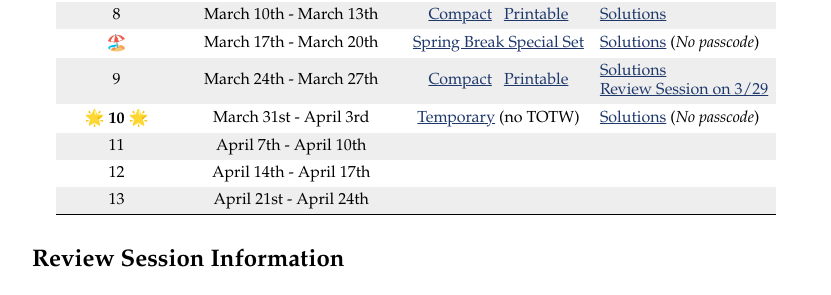
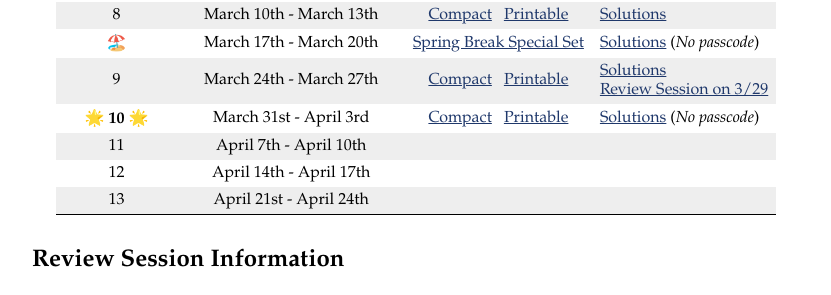
Before and after one commit to JHU-ODE-PILOT/SP25, a Jekyll site: the page built from problem_sets.md, in a window 1280 px wide. Shown: the part 945-1240 px from the top of the page, without its empty margins (224-1055 px from the left). Built offline with Jekyll 4.4.1, drawn with Linux system fonts in a browser that asks for light colours.

Commit message:
updates on week 10

```diff
--- a/problem_sets.md
+++ b/problem_sets.md
@@ -37,7 +37,7 @@ Here are the problem sets for each week of PILOT learning.
 | 8 | March 10th - March 13th | [Compact]({{site.baseurl}}/PSets/8C.pdf) &nbsp; [Printable]({{site.baseurl}}/PSets/8E.pdf) | [Solutions]({{site.baseurl}}/PSets/8S.pdf) |
 | 🏖️ | March 17th - March 20th | [Spring Break Special Set]({{site.baseurl}}/PSets/SB.pdf) | [Solutions]({{site.baseurl}}/PSets/SBS.pdf) (*No passcode*) |
 | 9 | March 24th - March 27th | [Compact]({{site.baseurl}}/PSets/9C.pdf) &nbsp; [Printable]({{site.baseurl}}/PSets/9E.pdf) | [Solutions]({{site.baseurl}}/PSets/9S.pdf) <br> [Review Session on 3/29](#review-session-information) |
-| **🌟 10 🌟** | March 31st - April 3rd | [Temporary]({{site.baseurl}}/PSets/10T.pdf) (no TOTW) | [Solutions]({{site.baseurl}}/PSets/10S.pdf) (*No passcode*) |
+| **🌟 10 🌟** | March 31st - April 3rd | [Compact]({{site.baseurl}}/PSets/10C.pdf) &nbsp; [Printable]({{site.baseurl}}/PSets/10E.pdf) | [Solutions]({{site.baseurl}}/PSets/10S.pdf) (*No passcode*) |
 | 11 | April 7th - April 10th |  |  |
 | 12 | April 14th - April 17th |  |  |
 | 13 | April 21st - April 24th |  |  |
```
Also changed, not shown: 3 other files.
